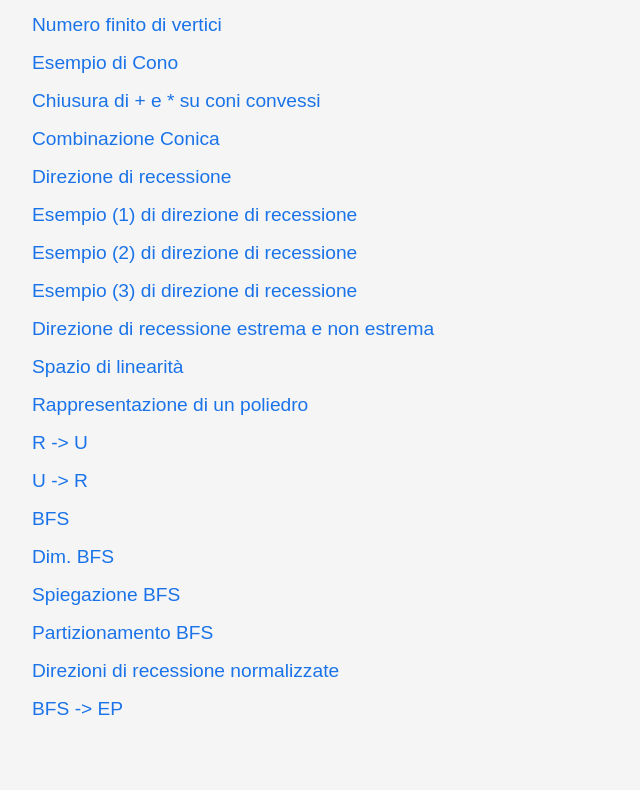
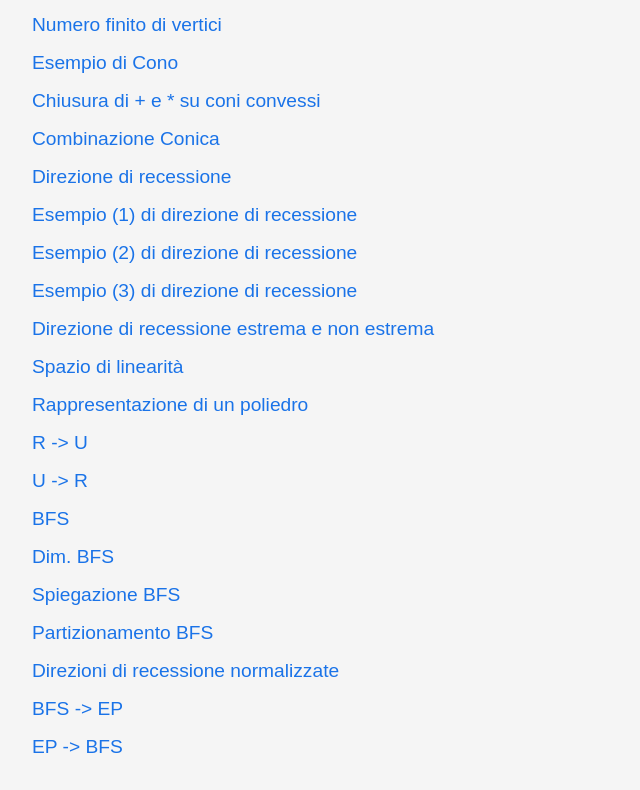
Before and after one commit to Luca12341234/RicercaOperativa, a plain HTML site: page index.html in a window 1280 px wide. Shown: the part 1232-2022 px from the top of the page, without its empty margins (0-640 px from the left). Before the commit the page ends 1984 px from the top, so only its background shows below. Drawn offline with Linux system fonts and the light colour scheme.

Commit message:
Update index.html

```diff
--- a/index.html
+++ b/index.html
@@ -93,6 +93,7 @@
       <li><a href="img/PartBFS.png" target="_blank">Partizionamento BFS</a></li>
       <li><a href="img/DRNormalizzate.png" target="_blank">Direzioni di recessione normalizzate</a></li>
       <li><a href="img/BFSEP.png" target="_blank">BFS -> EP</a></li>
+      <li><a href="img/EPBFS.png" target="_blank">EP -> BFS</a></li>
     </ul>
   </main>
 </body>
```
